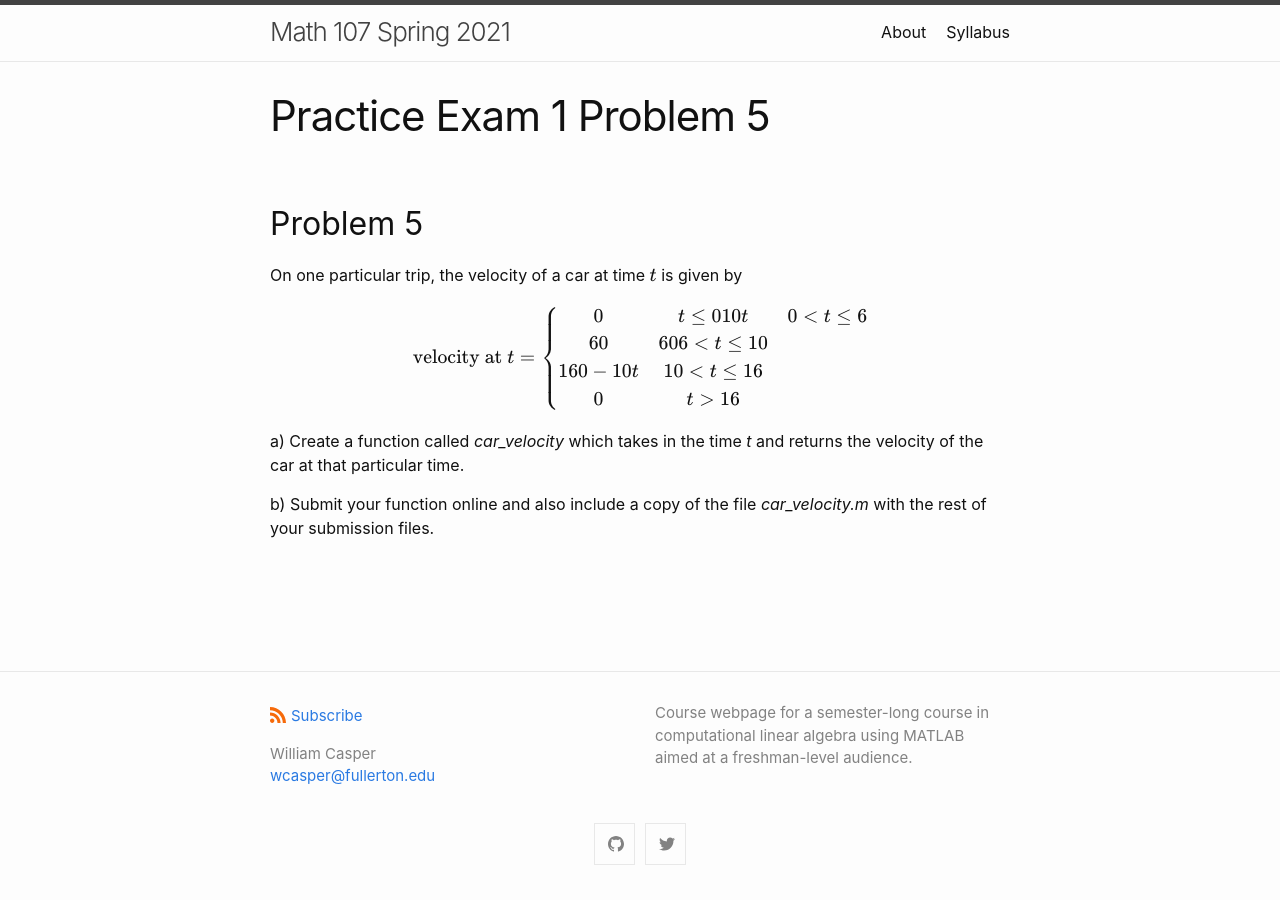
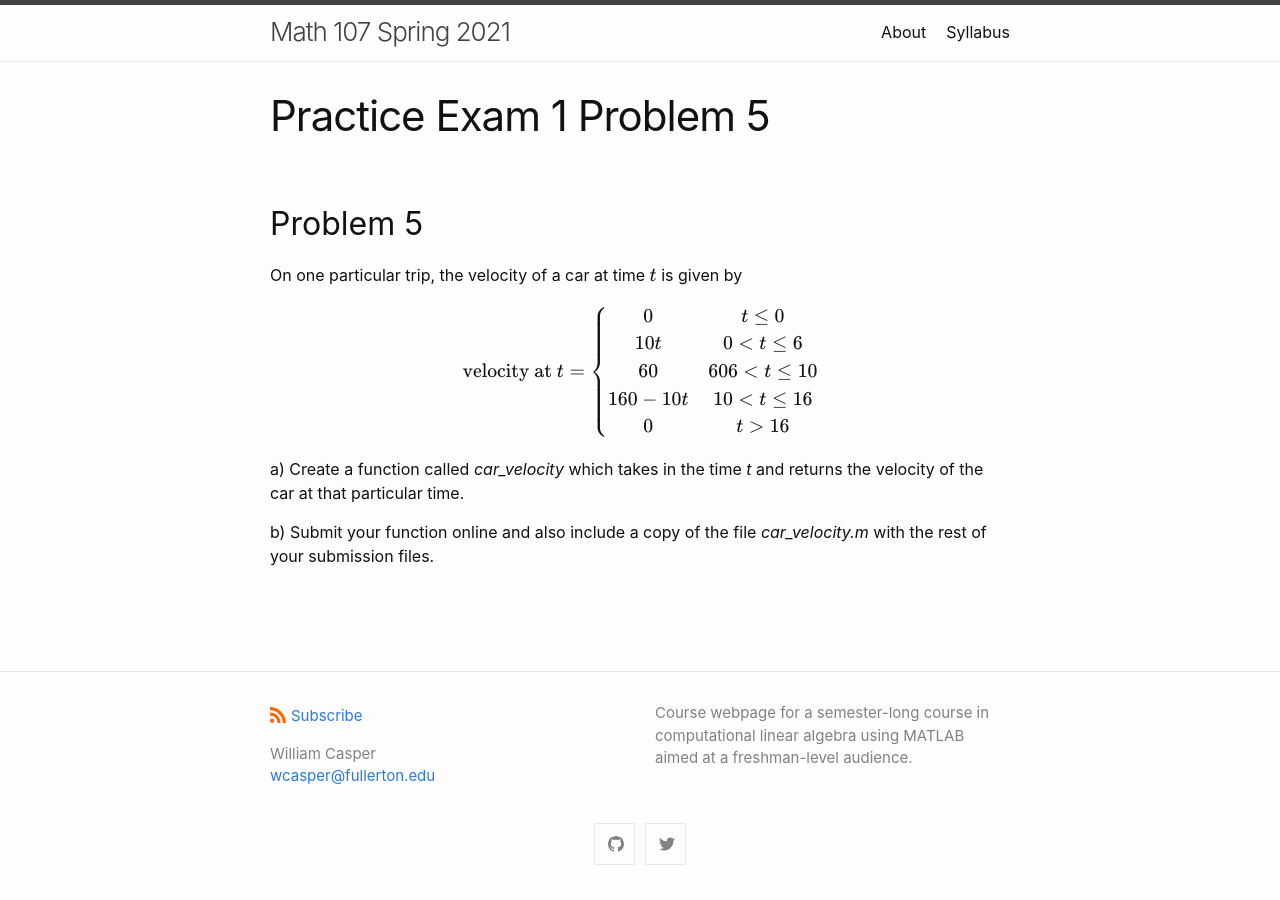
Before and after one commit to wcasper/math107spring2021, a Jekyll site: the page built from exams/exam1/problem5.md, in a window 1280 px wide. Built offline with Jekyll 4.4.1, drawn with Linux system fonts in a browser that asks for light colours.

Commit message:
fixed typo

```diff
--- a/exams/exam1/problem5.md
+++ b/exams/exam1/problem5.md
@@ -9,7 +9,7 @@ permalink: /exams/exam1/problem5
 On one particular trip, the velocity of a car at time $$t$$ is given by
 
 $$\text{velocity at $t$} = \left\lbrace\begin{array}{cc}
-0 & t \leq 0
+0 & t \leq 0\\
 10t & 0 < t\leq 6\\
 60  & 60 6< t\leq 10\\
 160-10t & 10 < t \leq 16\\
```
